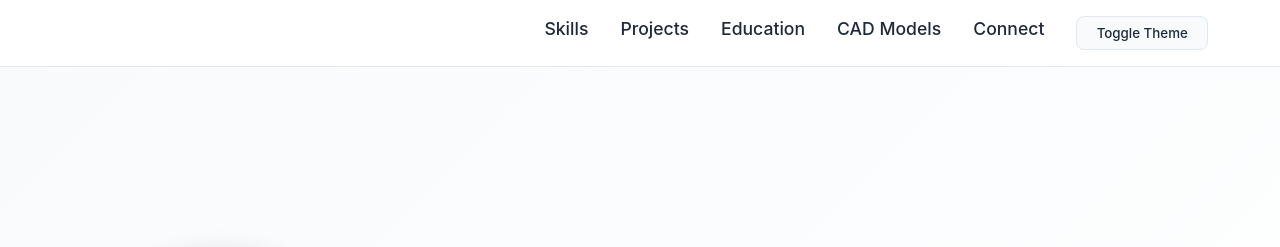
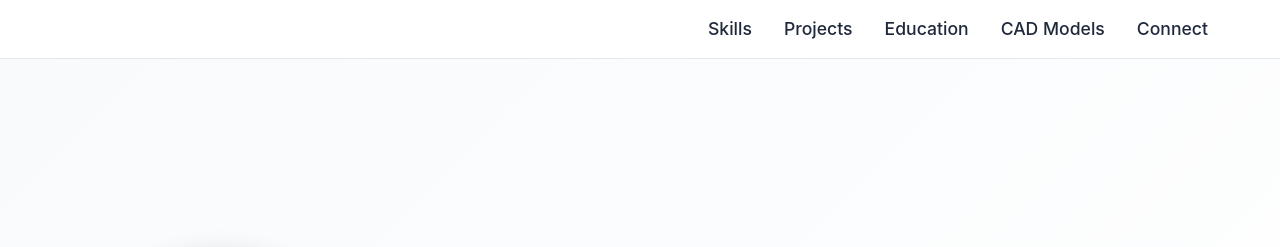
Before and after one commit to shanthoshkv/shanthoshkv.github.io, a plain HTML site: page index.html in a window 1280 px wide. Shown: the top 247 px of the page. Drawn offline with Linux system fonts and the light colour scheme.

Commit message:
Add files via upload

```diff
--- a/index.html
+++ b/index.html
@@ -99,21 +99,9 @@
             width: 100%;
         }
 
-        .theme-toggle {
-            background: var(--bg-secondary);
-            border: 1px solid var(--border);
-            color: var(--text-primary);
-            padding: 0.5rem 1.2rem;
-            border-radius: 8px;
-            cursor: pointer;
-            font-weight: 500;
-            transition: all 0.3s;
-        }
 
-        .theme-toggle:hover {
-            border-color: var(--accent);
-            color: var(--accent);
-        }
+
+
 
         /* Hero Section */
         .hero {
@@ -647,7 +635,6 @@
                 <li><a href="#education">Education</a></li>
                 <li><a href="#cad-models">CAD Models</a></li>
                 <li><a href="#connect">Connect</a></li>
-                <li><button class="theme-toggle" onclick="toggleTheme()">Toggle Theme</button></li>
             </ul>
         </nav>
     </header>
@@ -845,13 +832,7 @@
         // Set initial theme
         document.documentElement.setAttribute('data-theme', 'light');
 
-        // Theme toggle function
-        function toggleTheme() {
-            const root = document.documentElement;
-            const currentTheme = root.getAttribute('data-theme');
-            const newTheme = currentTheme === 'light' ? 'dark' : 'light';
-            root.setAttribute('data-theme', newTheme);
-        }
+
 
         // Smooth scroll for navigation links
         document.querySelectorAll('a[href^="#"]').forEach(anchor => {
@@ -871,12 +852,7 @@
 
         document.documentElement.setAttribute('data-theme', 'light');
 
-        function toggleTheme() {
-            const root = document.documentElement;
-            const currentTheme = root.getAttribute('data-theme');
-            const newTheme = currentTheme === 'light' ? 'dark' : 'light';
-            root.setAttribute('data-theme', newTheme);
-        }
+
 
         document.querySelectorAll('a[href^="#"]').forEach(anchor => {
             anchor.addEventListener('click', function (e) {
```
Also changed, not shown: cad.html (+2 -28 lines).
